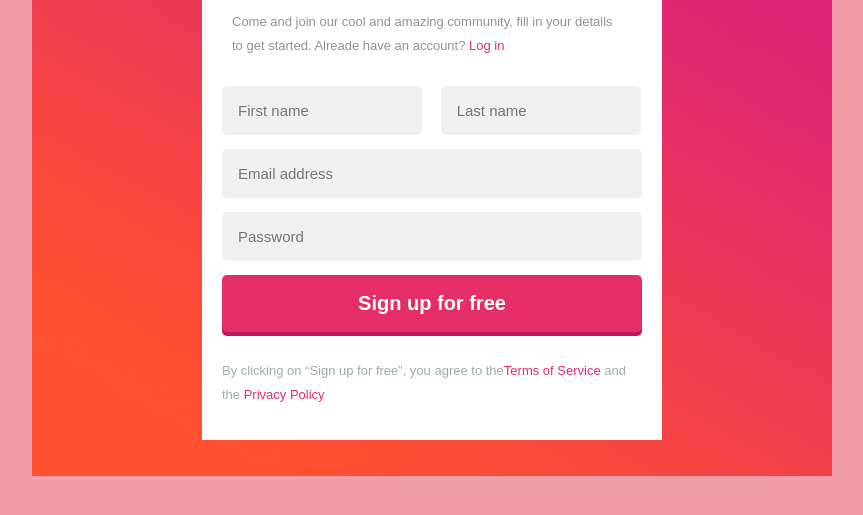
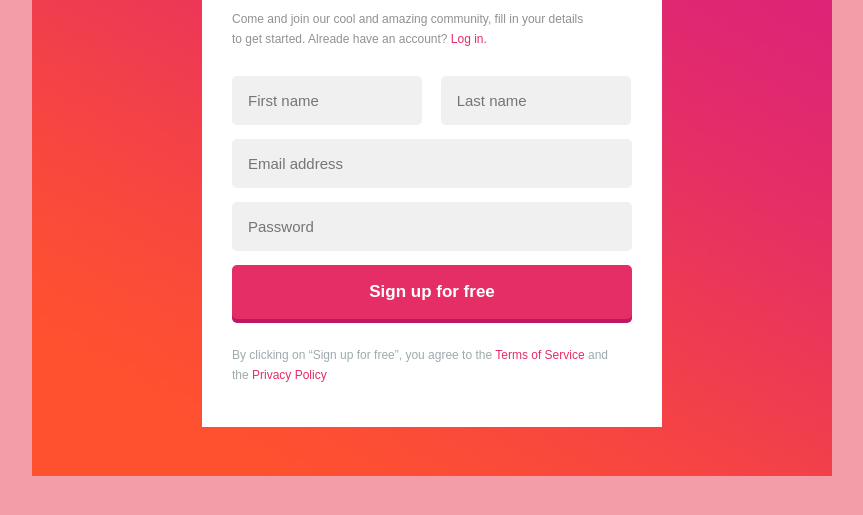
Before and after one commit to LucyFo/daily-form, a plain HTML site: page index.html in a window 1280 px wide. Shown: the part 211-726 px from the top of the page, without its empty margins (208-1071 px from the left). Drawn offline with Linux system fonts and the light colour scheme.

Commit message:
playing with fonts, paragraphs and indents

```diff
--- a/index.html
+++ b/index.html
@@ -16,7 +16,7 @@
                 <img src="./assets/images/sign up icon.png" alt="log in icon key-shaped">
                 <h1>Create your free account</h1>
                 <p>Come and join our cool and amazing community, fill in your details<br />to get started. Alreade have
-                    an account? <a href="log-in.form.html">Log in</a></p>
+                    an account? <a href="log-in.form.html">Log in.</a></p>
             </header>
             <form action="#" method="get" novalidate>
                 <div class="form-row">
@@ -41,7 +41,7 @@
                 <div class="form-row">
                     <button type="submit">Sign up for free</button></div>
                 <footer>
-                    <p>By clicking on “Sign up for free”, you agree to the<a href="termsofservice.html">Terms of
+                    <p>By clicking on “Sign up for free”, you agree to the <a href="termsofservice.html">Terms of
                             Service</a> and<br />the <a href="privacypolicy.html">Privacy Policy</a></p>
                 </footer>
             </form>
--- a/style.css
+++ b/style.css
@@ -15,7 +15,8 @@ a {
     text-decoration: none;
 }
 p {
-    line-height: 24px;
+    line-height: 20px;
+    font-size: 12px;
 }
 .wrapper {
     width: 800px;
@@ -46,7 +47,7 @@ header img {
     height: 25px;
 }
 form {
-    padding: 0 20px 20px;
+    padding: 0 30px 30px;
 }
 form .form-row {
     padding-bottom: 14px;
@@ -61,18 +62,18 @@ form .form-row {
 }
 button {
     padding: 15px 133px;
-    width: 420px;
+    width: 400px;
     border: 2px solid #e52e66;
     border-radius: 5px;
     box-shadow: 0 4px 0 #bd1962;
     background-color: #e52e66;
-    font-size: 20px;
+    font-size: 17px;
     font-weight: bold;
     color: #fff;
 }
 #firstName,
 #lastName {
-    width: 200px;
+    width: 190px;
 }
 #lastName {
     margin-left: 15px;
```
